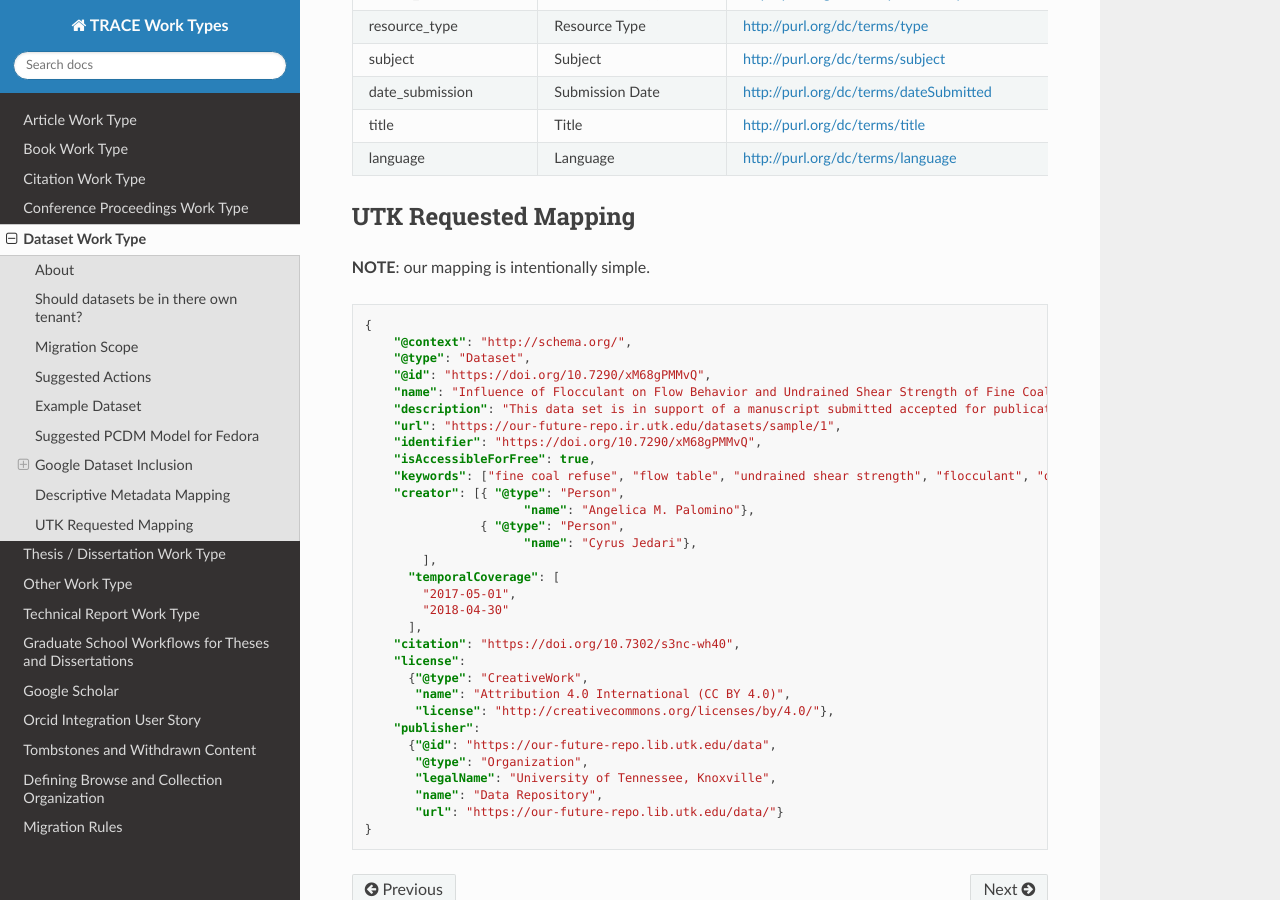
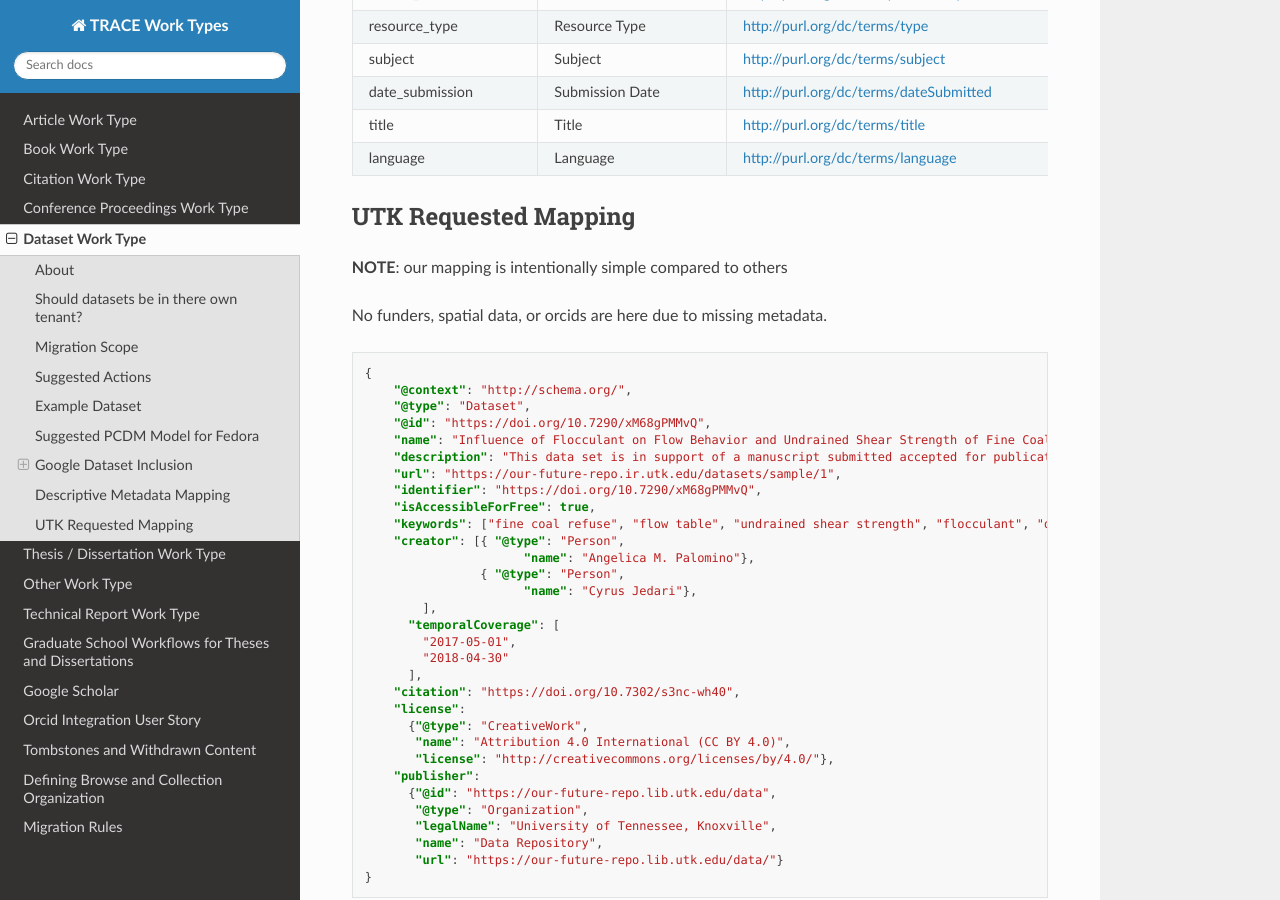
Before and after one commit to utkdigitalinitiatives/trace_work_types_planning, a Sphinx documentation site: the page built from docs/source/contents/dataset.rst, in a window 1280 px wide and 900 px high, scrolled down 11087 px. Built offline with Sphinx 7.4.7 and the Read the Docs theme 2.0.0, drawn with Linux system fonts in a browser that asks for light colours.

Commit message:
Update example.

```diff
--- a/docs/source/contents/dataset.rst
+++ b/docs/source/contents/dataset.rst
@@ -588,7 +588,9 @@ Descriptive Metadata Mapping
 UTK Requested Mapping
 ---------------------
 
-**NOTE**:  our mapping is intentionally simple.
+**NOTE**:  our mapping is intentionally simple compared to others
+
+No funders, spatial data, or orcids are here due to missing metadata.
 
 .. code-block:: json
 
```
